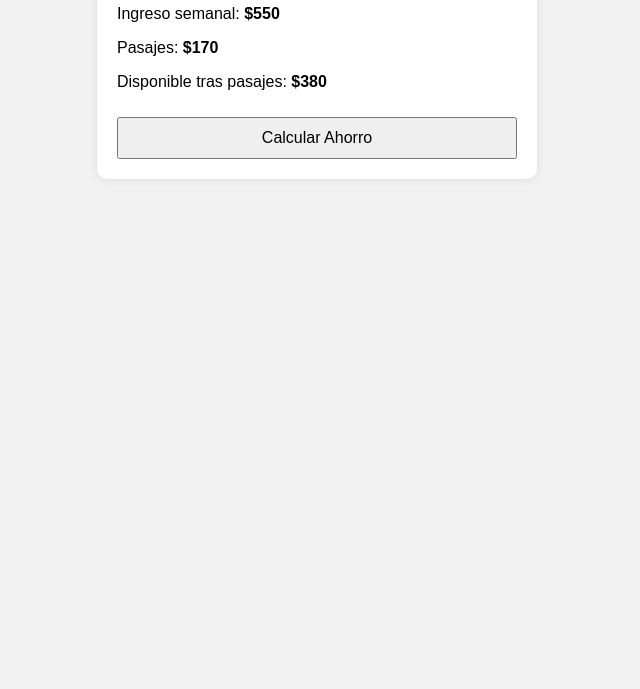
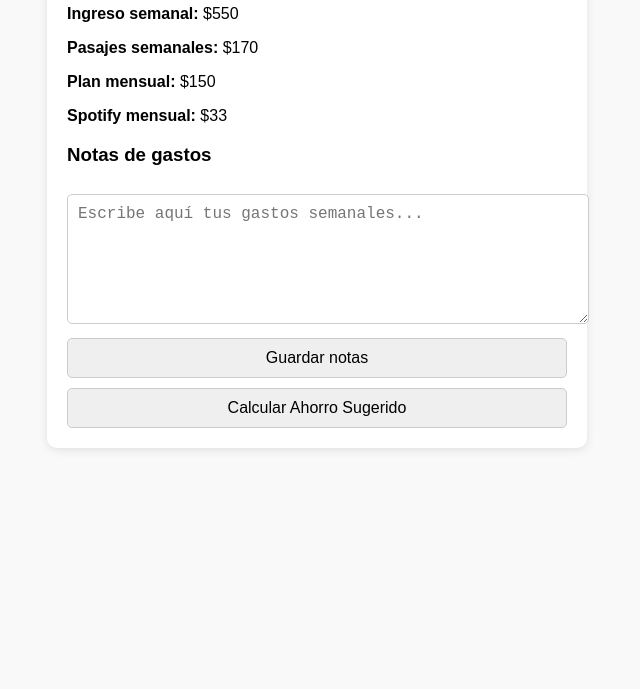
Before and after one commit to eliothrrr/ahorro-nexo, a plain HTML site: page index.html in a window 1280 px wide. Shown: the part 111-800 px from the top of the page, without its empty margins (323-963 px from the left). Drawn offline with Linux system fonts and the light colour scheme.

Commit message:
Update index.html

```diff
--- a/index.html
+++ b/index.html
@@ -3,30 +3,35 @@
 <head>
   <meta charset="UTF-8">
   <meta name="viewport" content="width=device-width, initial-scale=1.0">
-  <title>Ahorro Nexo</title>
+  <title>Ahorro y Gastos - Nexo</title>
   <style>
     body {
       font-family: Arial, sans-serif;
+      background: #f9f9f9;
       padding: 20px;
-      background: #f2f2f2;
     }
     .container {
-      max-width: 400px;
+      max-width: 500px;
       margin: auto;
-      background: #fff;
+      background: white;
       padding: 20px;
       border-radius: 10px;
-      box-shadow: 0 0 10px rgba(0,0,0,0.1);
+      box-shadow: 0 2px 10px rgba(0,0,0,0.1);
     }
-    input, button {
+    h2 {
+      text-align: center;
+    }
+    textarea, button {
       width: 100%;
+      margin-top: 10px;
       padding: 10px;
-      margin-top: 10px;
       font-size: 16px;
+      border-radius: 5px;
+      border: 1px solid #ccc;
     }
     .result {
       margin-top: 20px;
-      background: #e7ffe7;
+      background: #e1f5e1;
       padding: 10px;
       border-radius: 5px;
     }
@@ -34,47 +39,62 @@
 </head>
 <body>
   <div class="container">
-    <h2>Ahorro Nexo</h2>
-    <p>Ingreso semanal: <strong>$550</strong></p>
-    <p>Pasajes: <strong>$170</strong></p>
-    <p>Disponible tras pasajes: <strong id="disponible"></strong></p>
+    <h2>Ahorro y Gastos - Nexo</h2>
 
-    <button onclick="calcularAhorro()">Calcular Ahorro</button>
+    <p><strong>Ingreso semanal:</strong> $550</p>
+    <p><strong>Pasajes semanales:</strong> $170</p>
+    <p><strong>Plan mensual:</strong> $150</p>
+    <p><strong>Spotify mensual:</strong> $33</p>
+
+    <h3>Notas de gastos</h3>
+    <textarea id="gastos" rows="6" placeholder="Escribe aquí tus gastos semanales..."></textarea>
+    <button onclick="guardarGastos()">Guardar notas</button>
+
+    <button onclick="calcularAhorro()">Calcular Ahorro Sugerido</button>
 
     <div class="result" id="resultado" style="display:none"></div>
   </div>
 
   <script>
-    const ingreso = 550;
+    const ingresoSemanal = 550;
     const pasajes = 170;
-    const disponible = ingreso - pasajes;
-    document.getElementById("disponible").innerText = `$${disponible}`;
+    const planMensual = 150;
+    const spotify = 33;
 
     function calcularAhorro() {
-      const datos = 150;
-      const spotify = 33;
-      const totalMensual = datos + spotify;
+      const restante = ingresoSemanal - pasajes;
+      const totalMensual = planMensual + spotify;
       const ahorroSemanal = Math.ceil(totalMensual / 4);
-      const gastoLibre = disponible - ahorroSemanal;
+      const disponible = restante - ahorroSemanal;
 
-      localStorage.setItem("ahorroSemanal", ahorroSemanal);
-      localStorage.setItem("gastoLibre", gastoLibre);
+      document.getElementById('resultado').style.display = 'block';
+      document.getElementById('resultado').innerHTML = `
+        <strong>Ahorro sugerido por semana:</strong> $${ahorroSemanal}<br>
+        <strong>Dinero libre para gastar:</strong> $${disponible}
+      `;
 
-      document.getElementById("resultado").style.display = "block";
-      document.getElementById("resultado").innerHTML = `
-        Ahorro semanal sugerido: <strong>$${ahorroSemanal}</strong><br>
-        Te queda para gastar: <strong>$${gastoLibre}</strong>
-      `;
+      localStorage.setItem('ahorroSemanal', ahorroSemanal);
+      localStorage.setItem('dineroLibre', disponible);
+    }
+
+    function guardarGastos() {
+      const notas = document.getElementById("gastos").value;
+      localStorage.setItem("notasGastos", notas);
+      alert("¡Notas guardadas!");
     }
 
     window.onload = () => {
+      const notasGuardadas = localStorage.getItem("notasGastos");
+      if (notasGuardadas) {
+        document.getElementById("gastos").value = notasGuardadas;
+      }
       const ahorro = localStorage.getItem("ahorroSemanal");
-      const libre = localStorage.getItem("gastoLibre");
+      const libre = localStorage.getItem("dineroLibre");
       if (ahorro && libre) {
-        document.getElementById("resultado").style.display = "block";
-        document.getElementById("resultado").innerHTML = `
-          Ahorro semanal sugerido: <strong>$${ahorro}</strong><br>
-          Te queda para gastar: <strong>$${libre}</strong>
+        document.getElementById('resultado').style.display = 'block';
+        document.getElementById('resultado').innerHTML = `
+          <strong>Ahorro sugerido por semana:</strong> $${ahorro}<br>
+          <strong>Dinero libre para gastar:</strong> $${libre}
         `;
       }
     }
```
